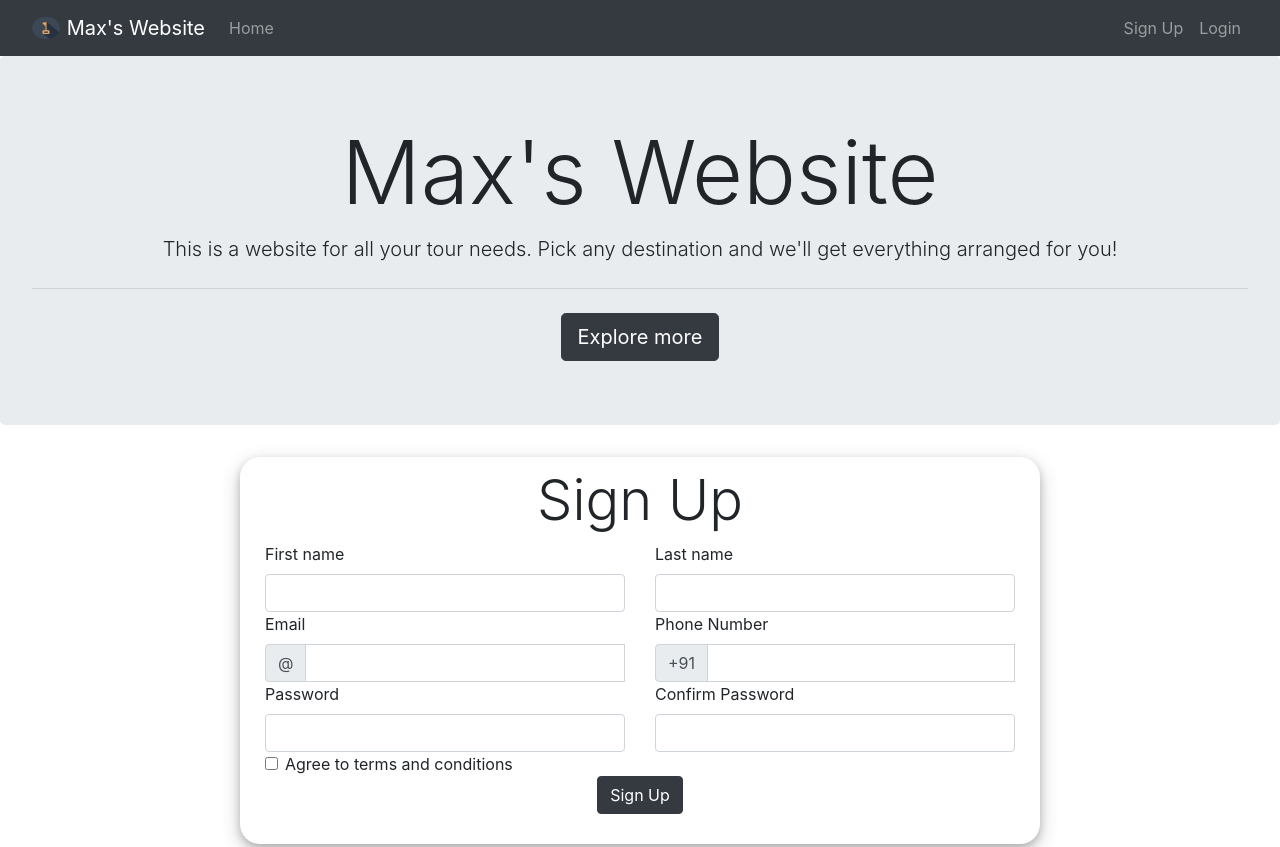
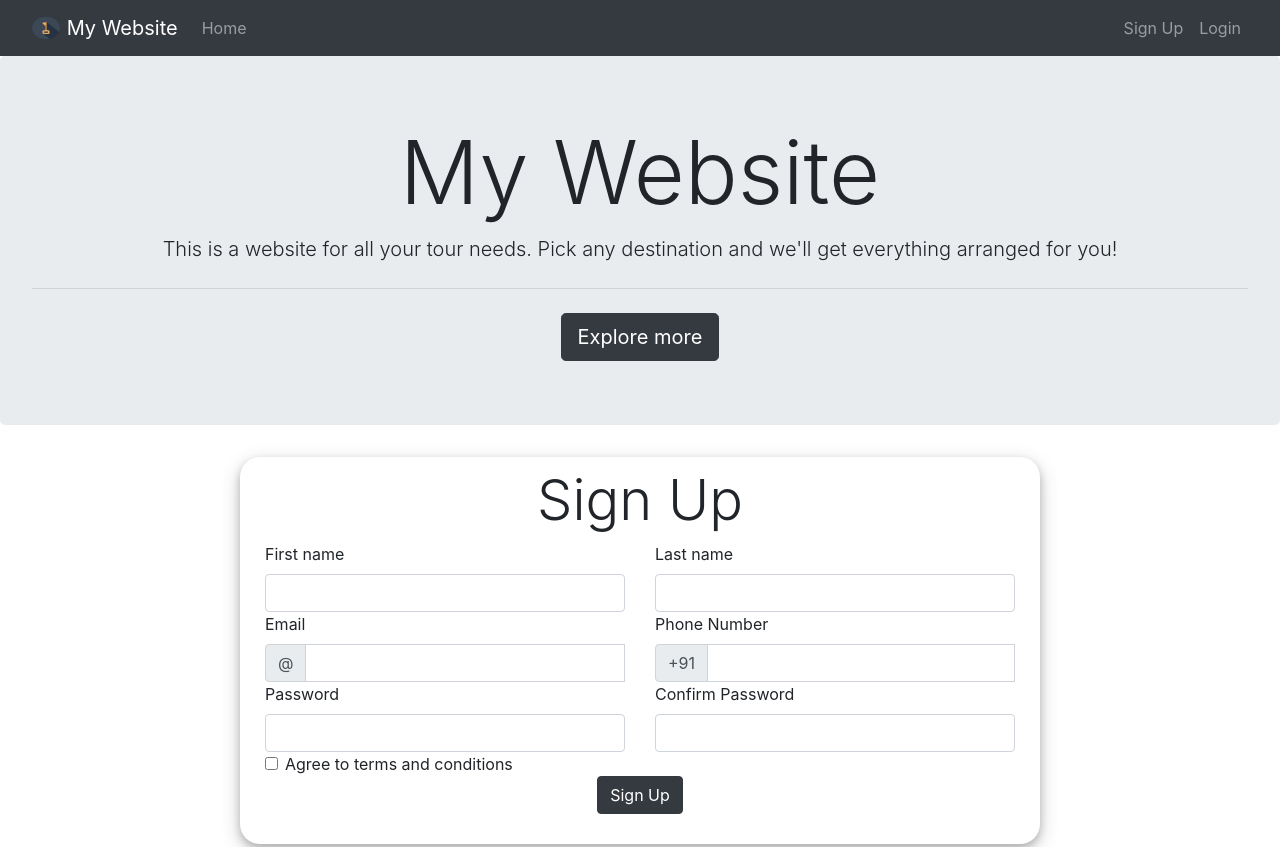
Before and after one commit to Ajitb0712/Authentication, a plain HTML site: page index.html in a window 1280 px wide. Shown: the top 847 px of the page. Drawn offline with nearby package versions, Linux system fonts and the light colour scheme.

Commit message:
Update index.html

```diff
--- a/index.html
+++ b/index.html
@@ -17,7 +17,7 @@
 		<div class="container-fluid">
 			<a class="navbar-brand" href="#">
 				<img src="assets/logo.png" alt="logo" width="30" height="24" class="d-inline-block align-text-top">
-				Max's Website
+				My Website
 			</a>
 			<button class="navbar-toggler" type="button" data-bs-toggle="collapse" data-bs-target="#navbarScroll"
 				aria-controls="navbarScroll" aria-expanded="false" aria-label="Toggle navigation">
@@ -43,7 +43,7 @@
 
 	<!-- ----------------------------- Header Image ----------------------------- -->
 	<div class="jumbotron">
-		<h1 class="display-2">Max's Website</h1>
+		<h1 class="display-2">My Website</h1>
 		<p class="lead">This is a website for all your tour needs. Pick any destination and we'll get everything arranged for you!</p>
 		<hr class="my-4">
 		<a class="btn btn-dark btn-lg" href="#" role="button">Explore more</a>
```
